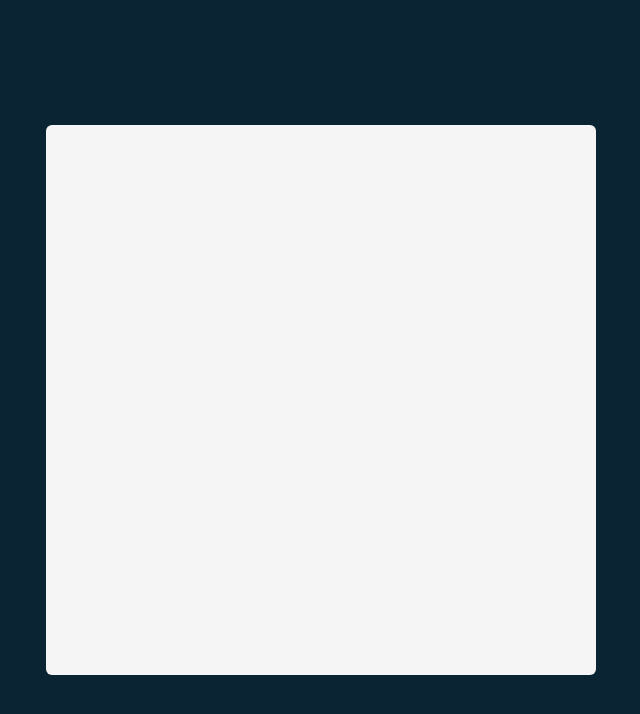
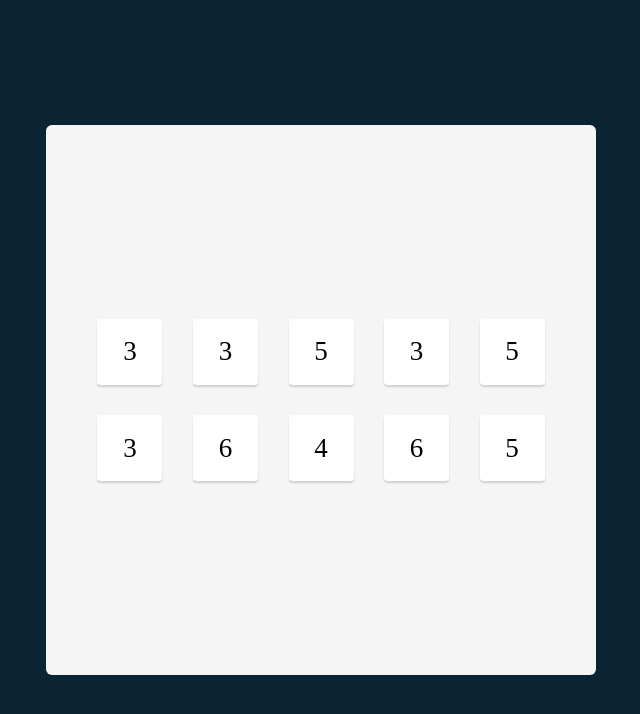
Before and after one commit to keithcharlesc/react-tenzi, a React (Create React App) app: page / in a window 1280 px wide. Shown: the top 714 px of the page, without its empty margins (319-959 px from the left). Built offline with nearby package versions, Linux system fonts and the light colour scheme.

Commit message:
Die set-up

```diff
--- /dev/null
+++ b/src/App.css
@@ -0,0 +1,20 @@
+.app-border {
+  background-color: #f5f5f5;
+  border-radius: 6px;
+  height: 550px;
+  width: 100%;
+  max-width: 550px;
+  position: absolute;
+  top: 50%;
+  left: 50%;
+  transform: translate(-50%, -50%);
+  display: flex;
+  justify-content: center;
+  align-items: center;
+}
+
+.container {
+  display: grid;
+  grid-template-columns: 65px 65px 65px 65px 65px;
+  gap: 30.56px;
+}
--- a/src/App.js
+++ b/src/App.js
@@ -1,9 +1,26 @@
-function App() {
+import React from "react";
+import Die from "./components/Die";
+import "./App.css";
+
+export default function App() {
+  function randomDieNumber() {
+    return Math.floor(Math.random() * 6) + 1;
+  }
+
   return (
-    <div className="app-border">
-      <main></main>
-    </div>
+    <main className="app-border">
+      <div className="container">
+        <Die value={randomDieNumber()} />
+        <Die value={randomDieNumber()} />
+        <Die value={randomDieNumber()} />
+        <Die value={randomDieNumber()} />
+        <Die value={randomDieNumber()} />
+        <Die value={randomDieNumber()} />
+        <Die value={randomDieNumber()} />
+        <Die value={randomDieNumber()} />
+        <Die value={randomDieNumber()} />
+        <Die value={randomDieNumber()} />
+      </div>
+    </main>
   );
 }
-
-export default App;
--- /dev/null
+++ b/src/components/Die.css
@@ -0,0 +1,11 @@
+.die {
+  background: #ffffff;
+  box-shadow: 0px 2px 2px rgba(0, 0, 0, 0.15);
+  border-radius: 3.81277px;
+  max-width: 65.84px;
+  height: 65.84px;
+  display: flex;
+  justify-content: center;
+  align-items: center;
+  font-size: 27px;
+}
--- /dev/null
+++ b/src/components/Die.js
@@ -0,0 +1,6 @@
+import React from "react";
+import "./Die.css";
+
+export default function Die(props) {
+  return <div className="die">{props.value}</div>;
+}
--- a/src/index.css
+++ b/src/index.css
@@ -9,15 +9,3 @@ body {
 html {
   background-color: #0b2434;
 }
-
-.app-border {
-  background-color: #f5f5f5;
-  border-radius: 6px;
-  height: 550px;
-  width: 100%;
-  max-width: 550px;
-  position: absolute;
-  top: 50%;
-  left: 50%;
-  transform: translate(-50%, -50%);
-}
```
